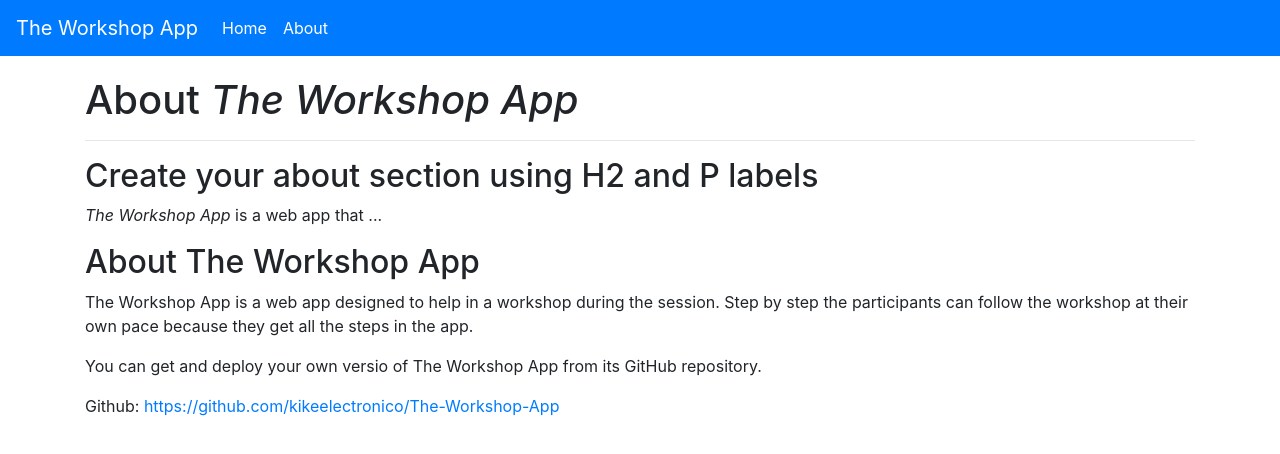
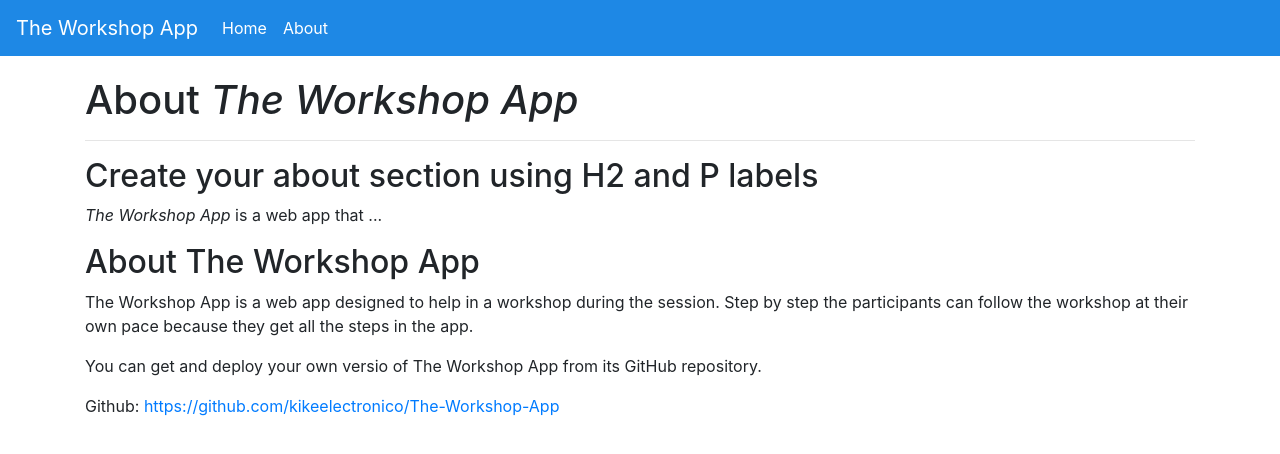
Before and after one commit to kikeelectronico/The-Workshop-App, a plain HTML site: page about.html in a window 1280 px wide. Drawn offline with nearby package versions, Linux system fonts and the light colour scheme.

Commit message:
Navbar color

```diff
--- a/about.html
+++ b/about.html
@@ -11,7 +11,7 @@
    <script src="https://cdnjs.cloudflare.com/ajax/libs/popper.js/1.14.7/umd/popper.min.js" integrity="sha384-UO2eT0CpHqdSJQ6hJty5KVphtPhzWj9WO1clHTMGa3JDZwrnQq4sF86dIHNDz0W1" crossorigin="anonymous"></script>
    <script src="https://stackpath.bootstrapcdn.com/bootstrap/4.3.1/js/bootstrap.min.js" integrity="sha384-JjSmVgyd0p3pXB1rRibZUAYoIIy6OrQ6VrjIEaFf/nJGzIxFDsf4x0xIM+B07jRM" crossorigin="anonymous"></script>
 
-   <nav class="navbar navbar-expand-md navbar-dark bg-primary">
+   <nav class="navbar navbar-expand-md navbar-dark" style="background-color: #1e88e5;">
 
     <button class="navbar-toggler" data-toggle="collapse" data-target="#collapse_target">
       <span class="navbar-toggler-icon"></span>
```
Also changed, not shown: index.html (+1 -1 lines), workshop/index.html (+1 -1 lines).
